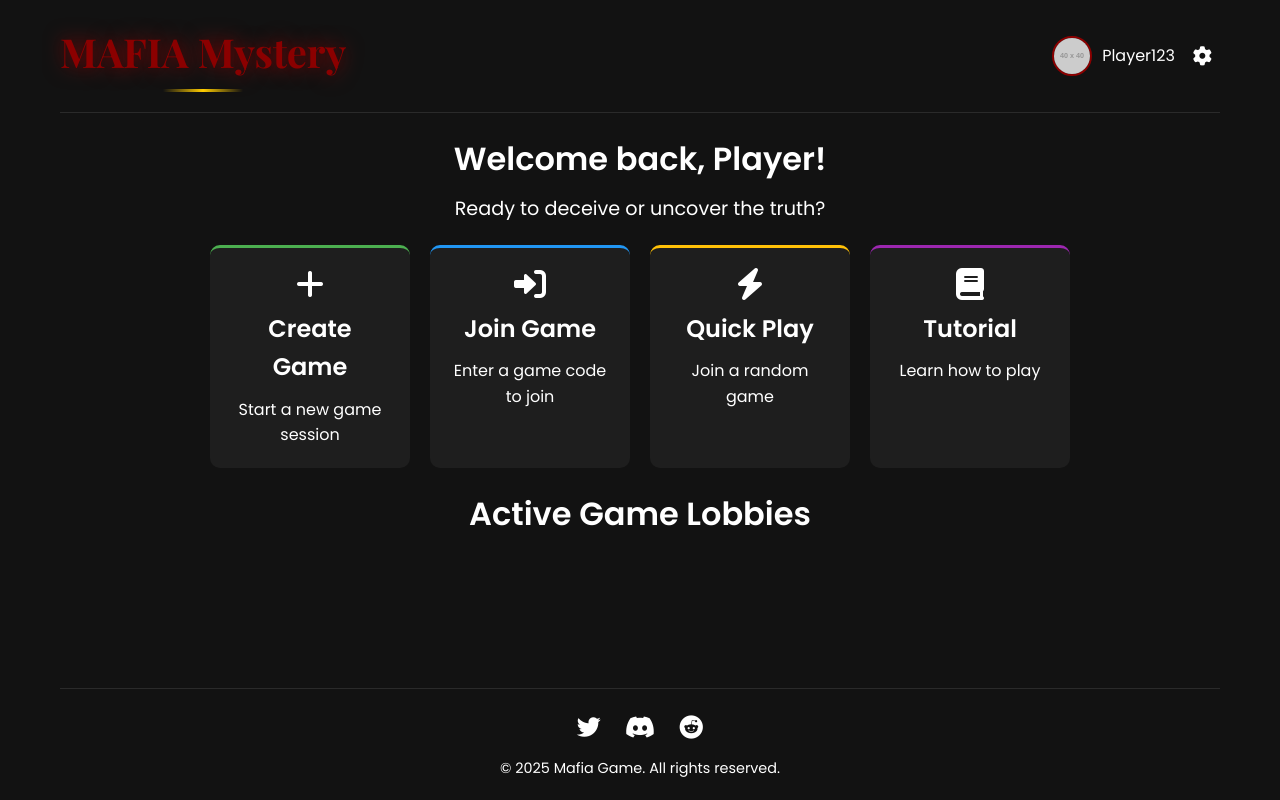
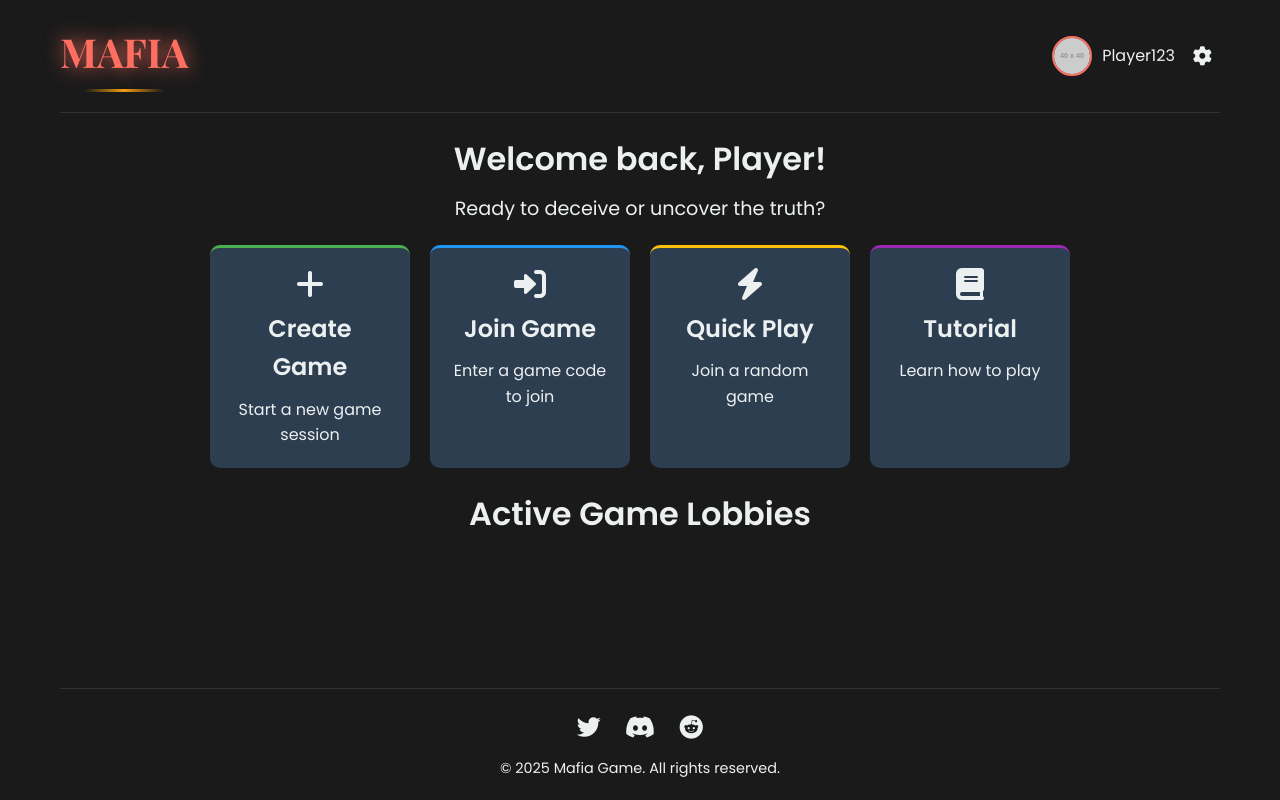
Before and after one commit to Akshit2004/MafiaGame, a plain HTML site: page play.html in a window 1280 px wide. Drawn offline with nearby package versions, Linux system fonts and the light colour scheme; placeholder pictures from the web are drawn by us.

Commit message:
Update color scheme and logo text in play.css and play.html

```diff
--- a/CSS/play.css
+++ b/CSS/play.css
@@ -2,13 +2,13 @@
 @import url('https://fonts.googleapis.com/css2?family=Playfair+Display:wght@700&family=Poppins:wght@300;400;600&display=swap');
 
 :root {
-    --primary-color: #8b0000; /* Deep red */
-    --secondary-color: #1e1e1e; /* Dark gray */
-    --accent-color: #ffcc00; /* Gold */
-    --text-light: #ffffff;
-    --text-dark: #333333;
-    --background-color: #121212;
-    --card-bg: #1e1e1e;
+    --primary-color: #ff6f61; /* Coral */
+    --secondary-color: #2c3e50; /* Dark Blue */
+    --accent-color: #f39c12; /* Orange */
+    --text-light: #ecf0f1; /* Light Gray */
+    --text-dark: #34495e; /* Dark Gray */
+    --background-color: #1a1a1a; /* Dark Background */
+    --card-bg: #2c3e50; /* Card Background */
     --shadow-color: rgba(0, 0, 0, 0.5);
 }
 
@@ -53,7 +53,7 @@ header {
     font-family: 'Playfair Display', serif;
     font-size: 2.5rem;
     color: var(--primary-color);
-    text-shadow: 0 0 10px rgba(139, 0, 0, 0.5);
+    text-shadow: 0 0 10px rgba(255, 111, 97, 0.5);
     animation: pulsate 2s infinite;
 }
 
@@ -253,13 +253,13 @@ footer p {
 /* Animations */
 @keyframes pulsate {
     0% {
-        text-shadow: 0 0 10px rgba(139, 0, 0, 0.5);
+        text-shadow: 0 0 10px rgba(255, 111, 97, 0.5);
     }
     50% {
-        text-shadow: 0 0 20px rgba(139, 0, 0, 1);
+        text-shadow: 0 0 20px rgba(255, 111, 97, 1);
     }
     100% {
-        text-shadow: 0 0 10px rgba(139, 0, 0, 0.5);
+        text-shadow: 0 0 10px rgba(255, 111, 97, 0.5);
     }
 }
 
--- a/play.html
+++ b/play.html
@@ -11,7 +11,7 @@
     <div class="container">
         <header>
             <div class="logo">
-                <h1>MAFIA Mystery</h1>
+                <h1>MAFIA</h1>
                 <div class="logo-decoration"></div>
             </div>
             <div class="profile">
```
